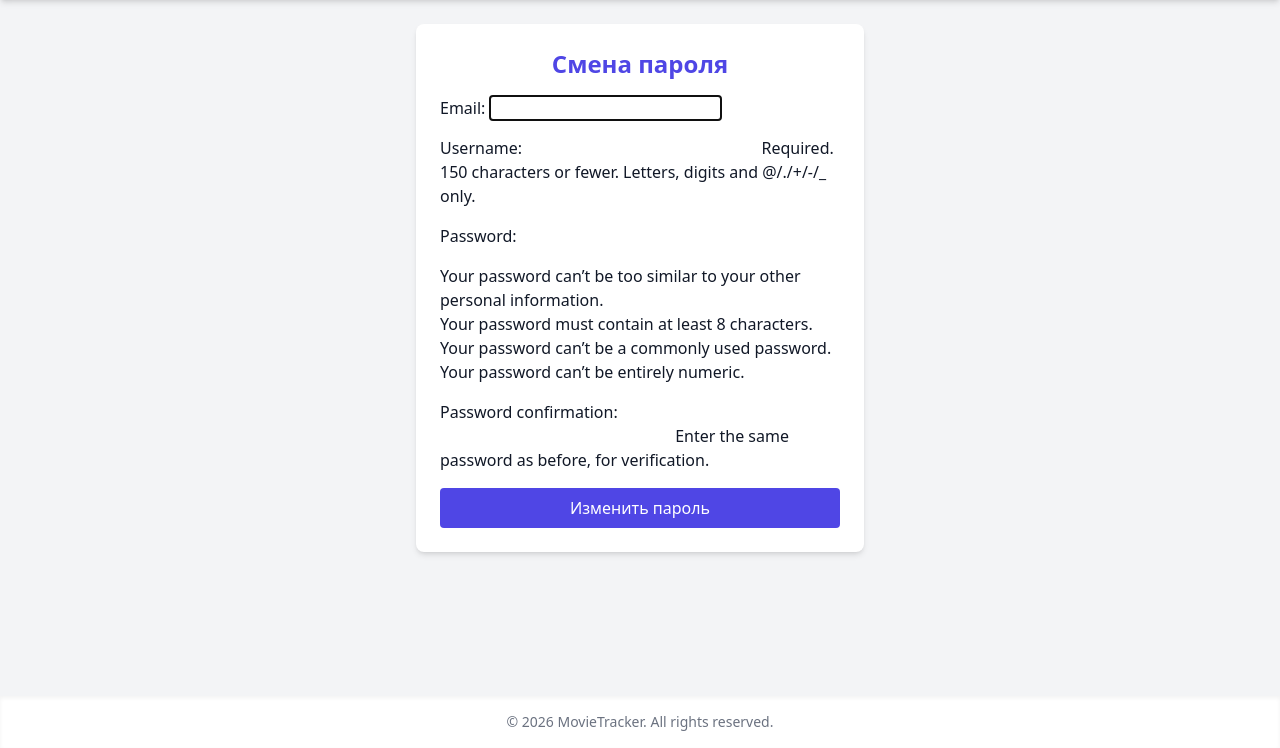
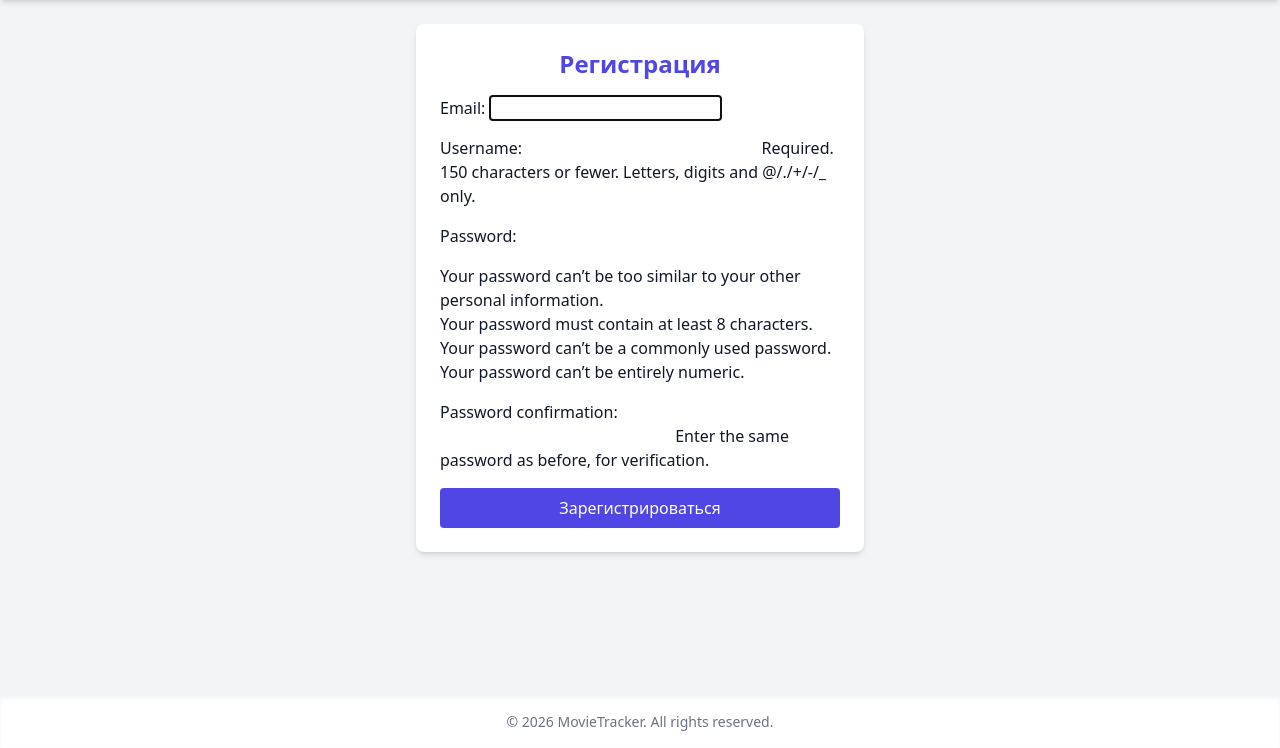
Before and after one commit to urmatru/movietracker, a Django app: page /users/register/ in a window 1280 px wide. Shown: the part 52-800 px from the top of the page. Run offline with Django 5.2, Linux system fonts and the light colour scheme; some libraries are stand-ins or nearby versions.

Commit message:
Update Git

```diff
--- a/templates/registration/register.html
+++ b/templates/registration/register.html
@@ -2,12 +2,12 @@
 
 {% block content %}
 <div class="max-w-md mx-auto bg-white p-6 rounded-lg shadow-md">
-    <h2 class="text-2xl font-bold text-indigo-600 mb-4 text-center">Смена пароля</h2>
+    <h2 class="text-2xl font-bold text-indigo-600 mb-4 text-center">Регистрация</h2>
     <form method="post" class="space-y-4">
         {% csrf_token %}
         {{ form.as_p }}
         <button type="submit" class="w-full bg-indigo-600 text-white py-2 px-4 rounded hover:bg-indigo-700 transition">
-            Изменить пароль
+            Зарегистрироваться
         </button>
     </form>
 </div>
```
